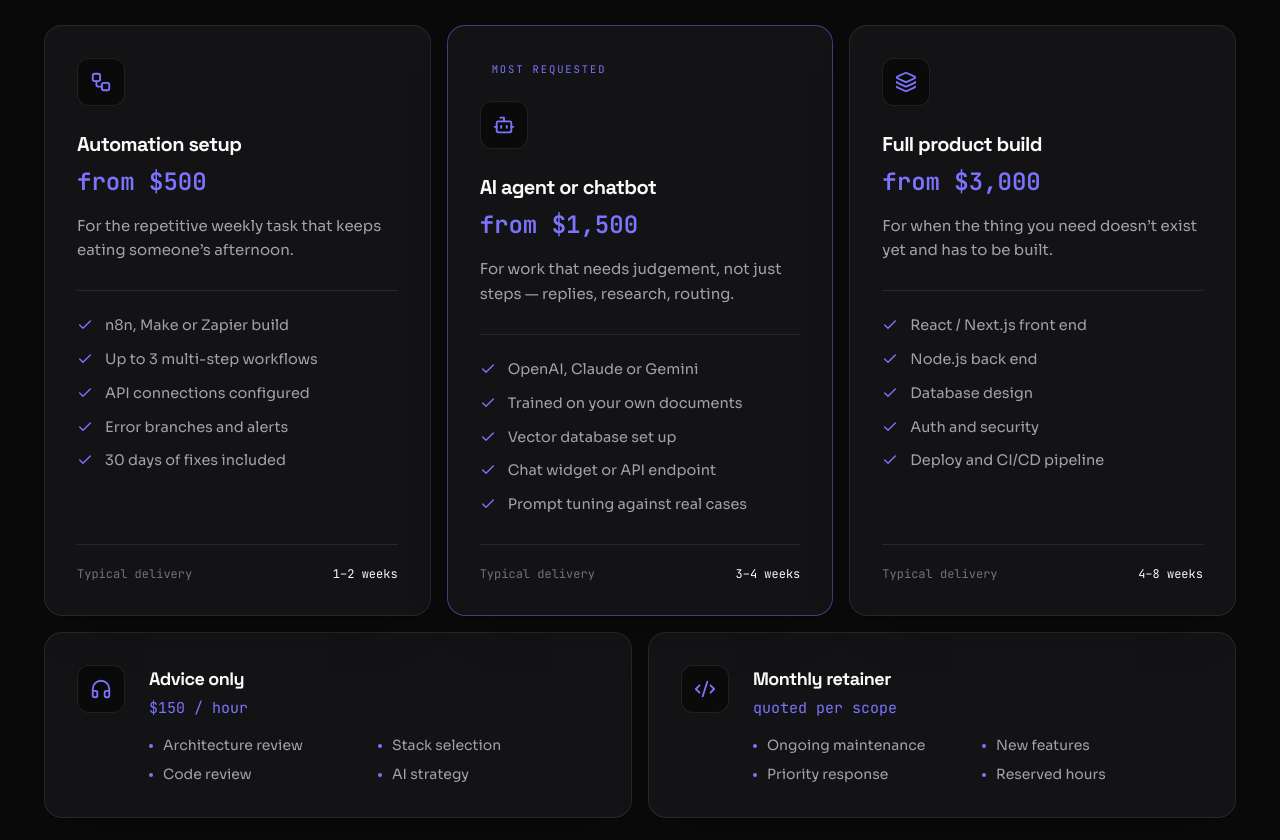
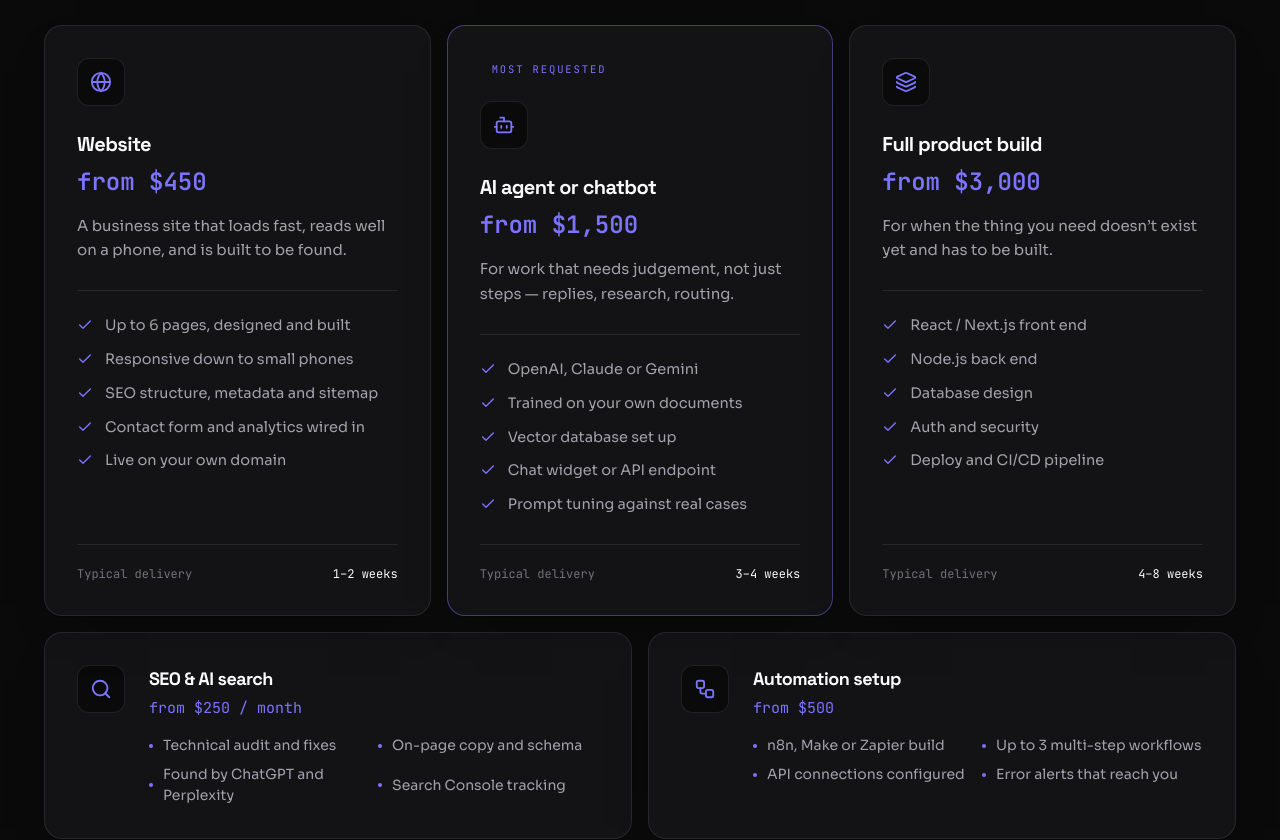
Before and after one commit to akshaymad0608-png/portfolio, a React (Vite) app: page /pricing in a window 1280 px wide. Shown: the part 880-1720 px from the top of the page. Built offline with nearby package versions, Linux system fonts and the light colour scheme.

Commit message:
Pricing: lead with a Website package (the headline service had no tier of its own) and add SEO & AI search; move automation into the smaller services row, which now fills a 2x2 grid

```diff
--- a/components/Pricing.tsx
+++ b/components/Pricing.tsx
@@ -1,5 +1,5 @@
 import React, { useState } from 'react';
-import { Check, Bot, Layers, Workflow, Headphones, Code2, ArrowRight } from 'lucide-react';
+import { Check, Bot, Layers, Workflow, Headphones, Code2, Globe, Search, ArrowRight } from 'lucide-react';
 import SectionHeading from './ui/SectionHeading';
 import Reveal from './ui/Reveal';
 import SpotlightCard from './ui/SpotlightCard';
@@ -22,18 +22,18 @@ const detectCurrency = (): Currency => {
 
 const PACKAGES = [
   {
-    title: 'Automation setup',
-    price: 'from $500',
-    priceINR: 'from ₹45,000',
+    title: 'Website',
+    price: 'from $450',
+    priceINR: 'from ₹40,000',
     delivery: '1–2 weeks',
-    icon: Workflow,
-    desc: 'For the repetitive weekly task that keeps eating someone\u2019s afternoon.',
+    icon: Globe,
+    desc: 'A business site that loads fast, reads well on a phone, and is built to be found.',
     features: [
-      'n8n, Make or Zapier build',
-      'Up to 3 multi-step workflows',
-      'API connections configured',
-      'Error branches and alerts',
-      '30 days of fixes included',
+      'Up to 6 pages, designed and built',
+      'Responsive down to small phones',
+      'SEO structure, metadata and sitemap',
+      'Contact form and analytics wired in',
+      'Live on your own domain',
     ],
     popular: false,
   },
@@ -72,6 +72,20 @@ const PACKAGES = [
 ];
 
 const RETAINERS = [
+  {
+    title: 'SEO & AI search',
+    price: 'from $250 / month',
+    priceINR: 'from ₹20,000 / month',
+    icon: Search,
+    features: ['Technical audit and fixes', 'On-page copy and schema', 'Found by ChatGPT and Perplexity', 'Search Console tracking'],
+  },
+  {
+    title: 'Automation setup',
+    price: 'from $500',
+    priceINR: 'from ₹45,000',
+    icon: Workflow,
+    features: ['n8n, Make or Zapier build', 'Up to 3 multi-step workflows', 'API connections configured', 'Error alerts that reach you'],
+  },
   {
     title: 'Advice only',
     price: '$150 / hour',
```
